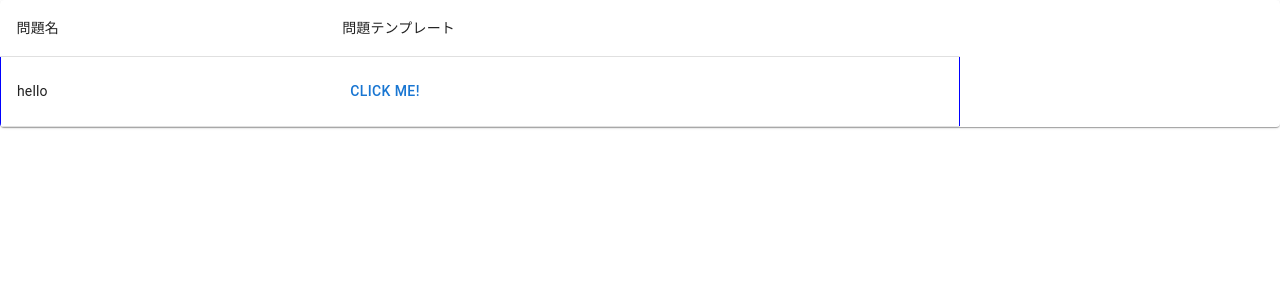
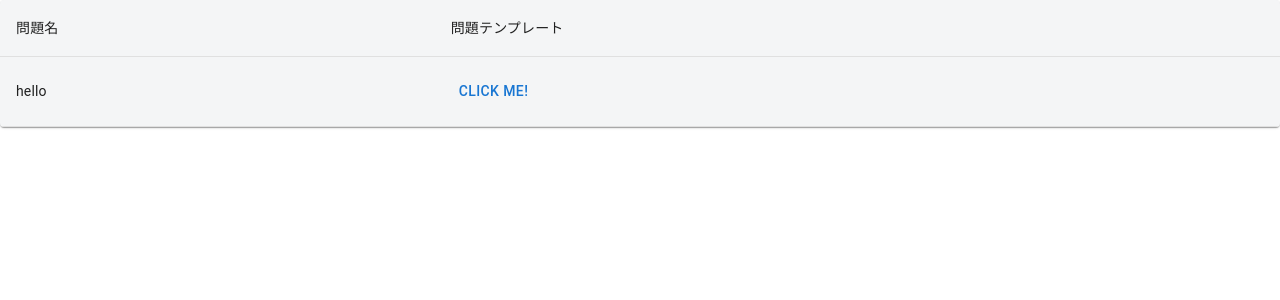
Before and after one commit to chiveslimey/MUI-NextJS-Keyboard, a Next.js app: page / in a window 1280 px wide. Shown: the top 300 px of the page. Built offline with nearby package versions, Linux system fonts and the light colour scheme; what @mui/material-nextjs would draw is missing.

Commit message:
Added background color

```diff
--- a/app/page.tsx
+++ b/app/page.tsx
@@ -12,8 +12,8 @@ import Button from '@mui/material/Button';
 
 function Table ({ rows = {} }: { rows: Record<string, ReactNode> }) {
   return (
-    <TableContainer component={Paper}>
-      <RawTable sx={{ width: '75%' }}>
+    <TableContainer component={Paper} sx={{ bgcolor: '#f4f5f6' }}>
+      <RawTable sx={{ width: '100%' }}>
 
         <TableHead>
           <TableRow>
@@ -25,10 +25,7 @@ function Table ({ rows = {} }: { rows: Record<string, ReactNode> }) {
         <TableBody>
           {
             Object.keys(rows).map((key) => (
-              <TableRow
-                key={key}
-                sx={{ border: '1px solid blue' }}
-              >
+              <TableRow key={key}>
                 <TableCell component="th" scope="row">
                   {key}
                 </TableCell>
```
